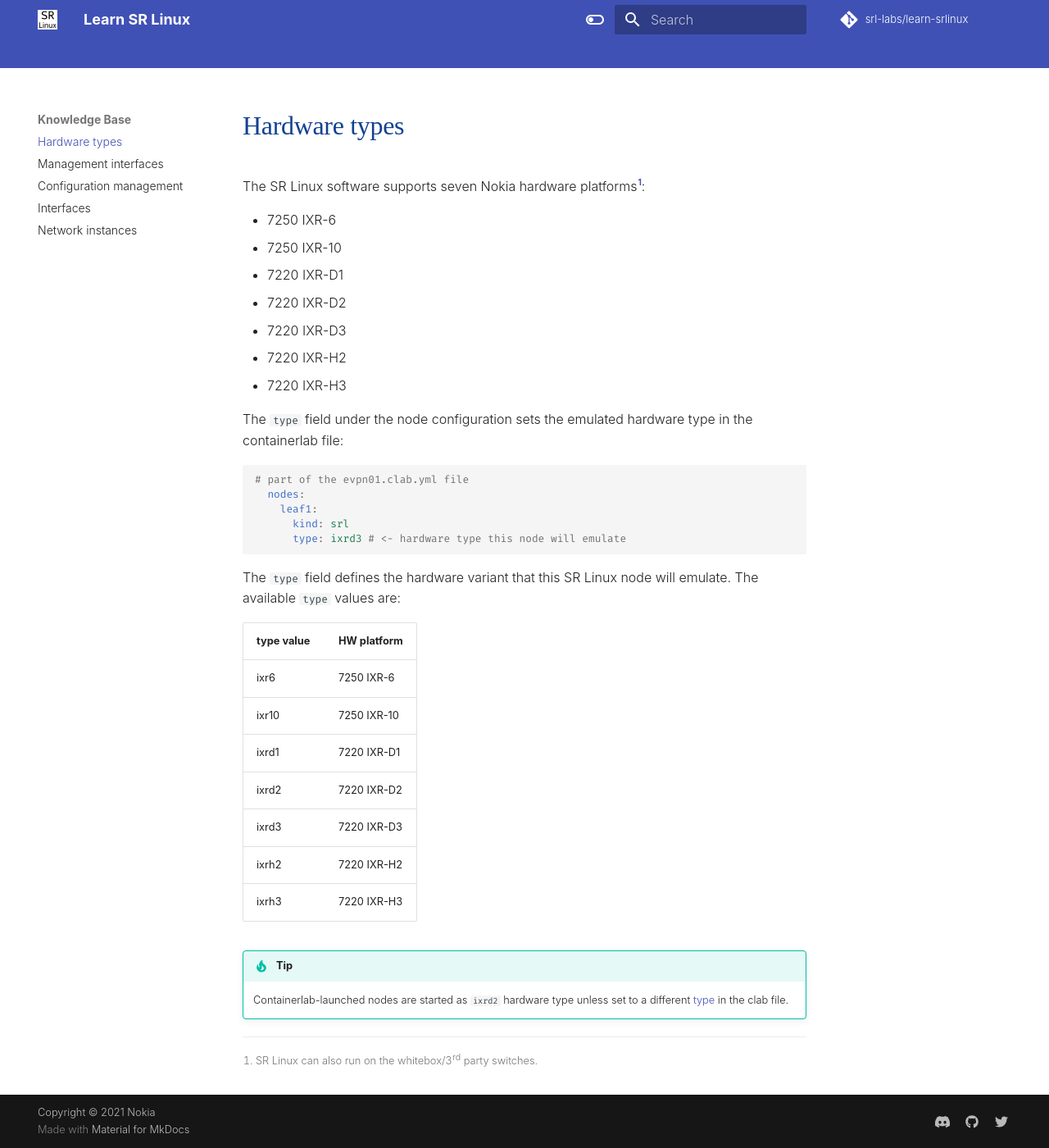
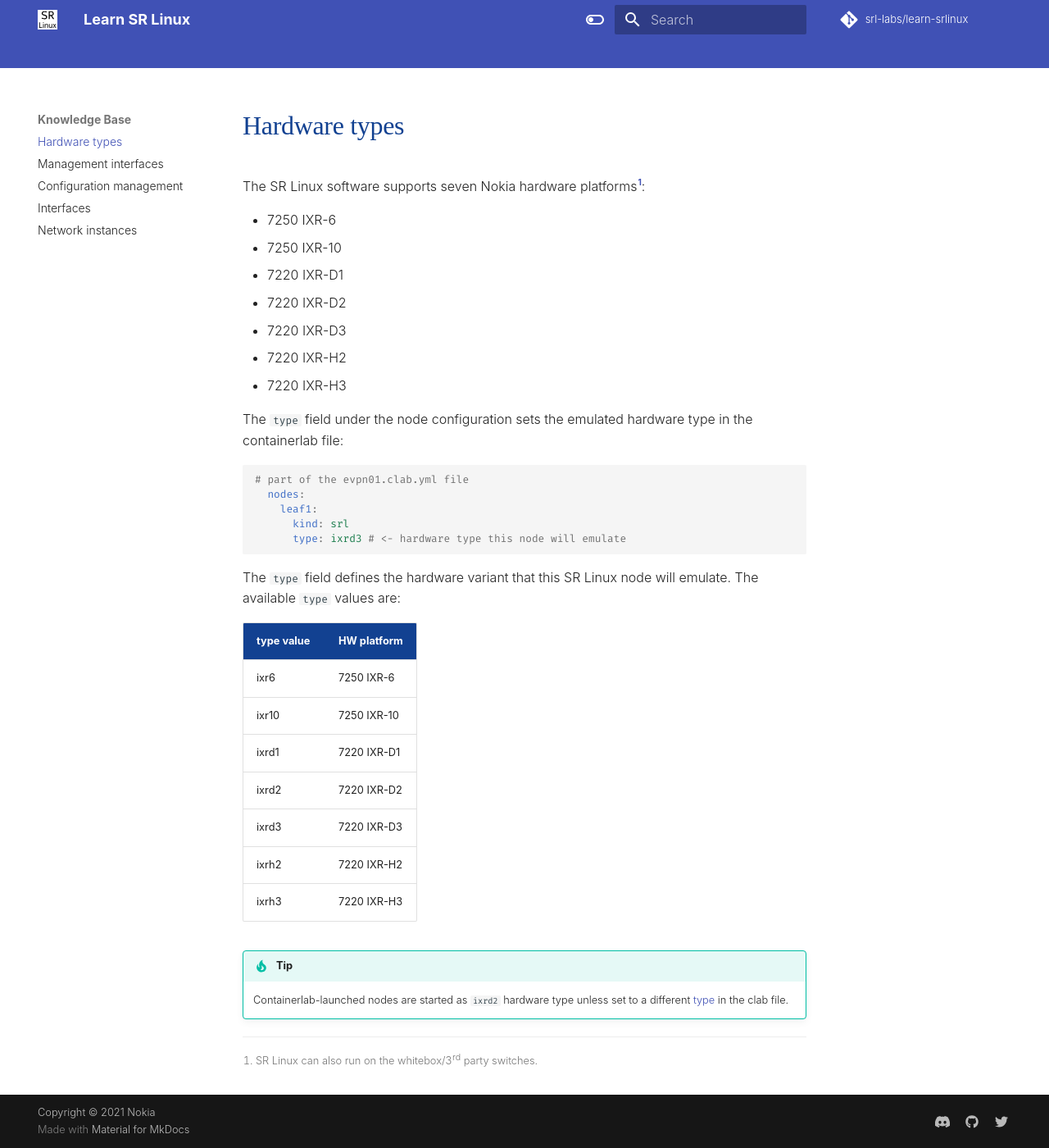
Before and after one commit to srl-labs/learn-srlinux, an MkDocs documentation site: the page built from docs/kb/hwtypes.md, in a window 1280 px wide and 1400 px high, scrolled down 13 px. Shown: the whole window at 82% size. Built offline with MkDocs 1.6.1 and Material for MkDocs 9.7.7, drawn with Linux system fonts in a browser that asks for light colours; some web fonts are replaced; comment, search, counter and statistics services are not loaded.

Commit message:
table css

```diff
--- a/docs/stylesheets/nokia.css
+++ b/docs/stylesheets/nokia.css
@@ -59,3 +59,12 @@
 .md-grid {
   max-width: 1440px;
 } */
+
+/* Table styling */
+.md-typeset table:not([class]) th {
+  background-color: #124191;
+}
+
+th {
+  color: #FFFFFF !important;
+}
```
